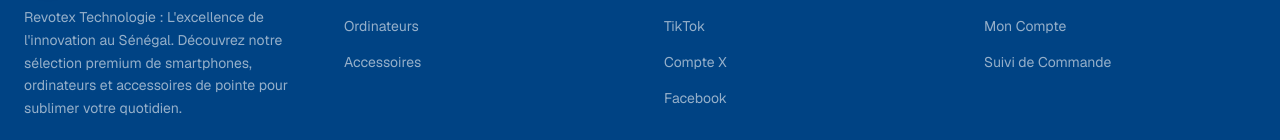
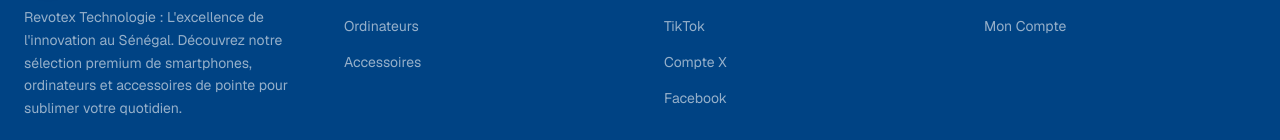
Before and after one commit to mactar27/wock, a Next.js app: page / in a window 1280 px wide. Shown: the part 1042-1182 px from the top of the page. Built offline with nearby package versions, Linux system fonts and the light colour scheme; no server answers; the database is empty.

Commit message:
style(footer): remove Suivi de Commande link

```diff
--- a/components/footer.tsx
+++ b/components/footer.tsx
@@ -16,7 +16,6 @@ const footerLinks = {
   "Support": [
     { name: "WhatsApp", href: "https://wa.me/221785872408" },
     { name: "Mon Compte", href: "/login" },
-    { name: "Suivi de Commande", href: "/login" },
   ],
 }
 
```
